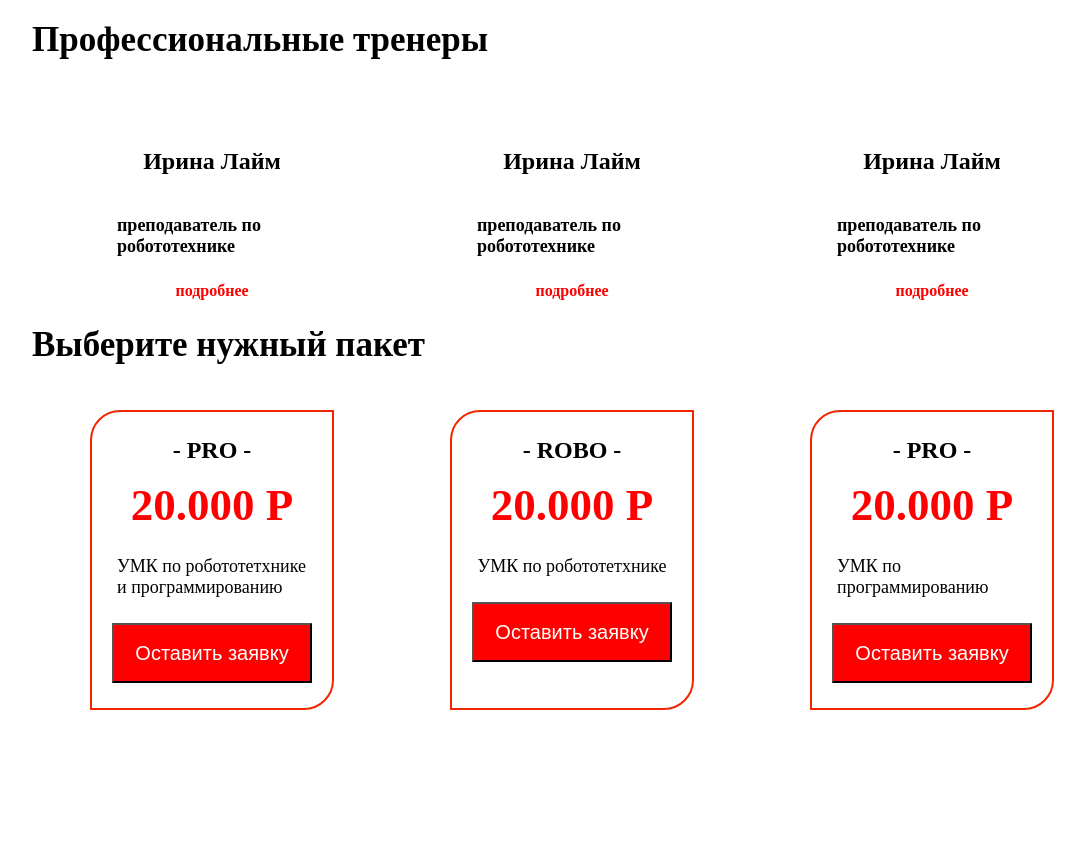
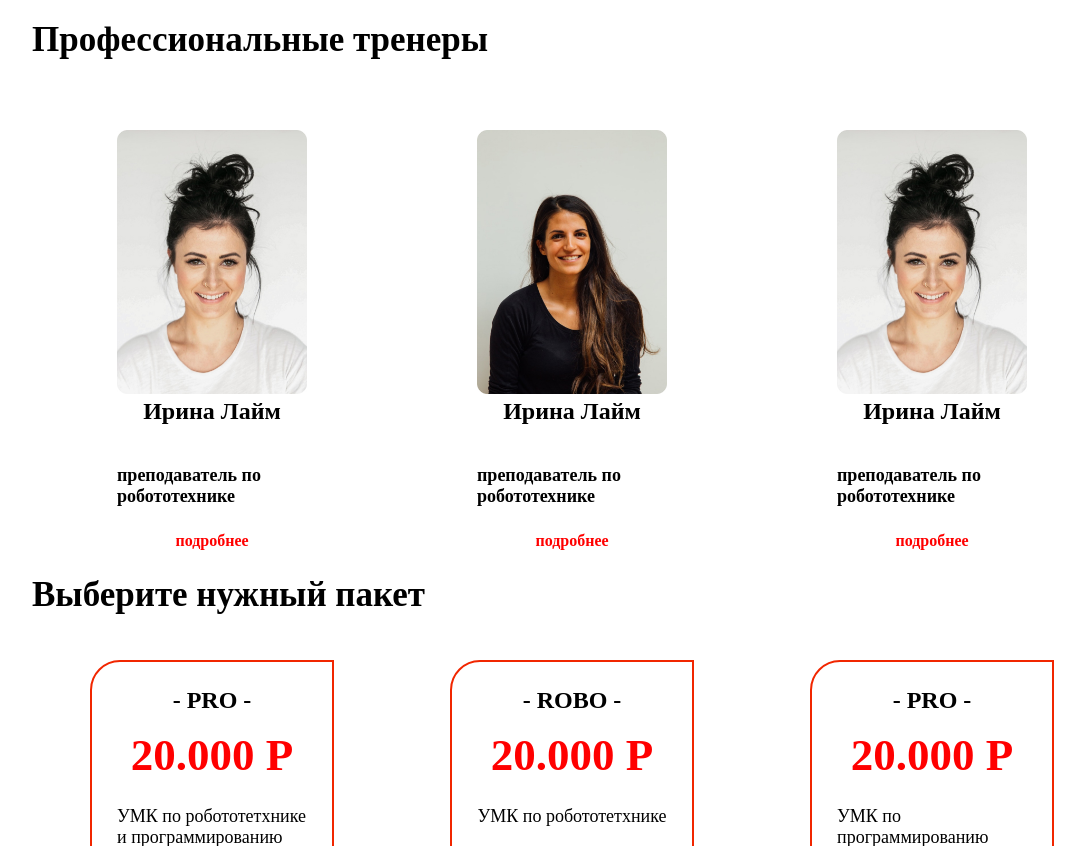
Before and after one commit to Vitaliy-Kuzmenko/robo-school, a plain HTML site: page index.html in a window 1280 px wide. Shown: the part 1900-2746 px from the top of the page, without its empty margins (68-1153 px from the left). Before the commit the page ends 2610 px from the top, so only its background shows below. Drawn offline with Linux system fonts and the light colour scheme; the site is published under a folder, as on GitHub Pages, so addresses that start at the root find nothing.

Commit message:
ROBO-SCHOLL ver 1.0 fix href img

```diff
--- a/index.html
+++ b/index.html
@@ -37,7 +37,7 @@
                     <button type="button" class="section-button">Записаться на курс</button>
                 </div>
                 <div class="firstScreenImg">
-                    <img src="/content/data-img/img-first-screen.png" alt="">
+                    <img src="./content/data-img/img-first-screen.png" alt="">
                 </div>
             </div>
         </section>
@@ -96,7 +96,7 @@
                 <div class="teachers-profile-conteiner">
                 <div class="section-block teachers-profile">
                     <div class="teachers-foto">
-                        <img src="/content/data-img/teachers-profile/unsplash_IF9TK5Uy-KI.jpg" alt="">
+                        <img src="./content/data-img/teachers-profile/unsplash_IF9TK5Uy-KI.jpg" alt="">
                     </div>
                     <h2 class="section-name-infoBlock">Ирина Лайм</h2>
                     <h4 class="section-text-info">преподаватель по робототехнике</h4>
@@ -104,7 +104,7 @@
                 </div>
                 <div class="section-block teachers-profile">
                     <div class="teachers-foto">
-                        <img src="/content/data-img/teachers-profile/unsplash_Zz5LQe-VSMY.jpg" alt="">
+                        <img src="./content/data-img/teachers-profile/unsplash_Zz5LQe-VSMY.jpg" alt="">
                     </div>
                      <h2 class="section-name-infoBlock">Ирина Лайм</h2>
                      <h4 class="section-text-info">преподаватель по робототехнике</h4>
@@ -112,7 +112,7 @@
                  </div>
                  <div class="section-block teachers-profile">
                     <div class="teachers-foto">
-                        <img src="/content/data-img/teachers-profile/unsplash_IF9TK5Uy-KI.jpg" alt="">
+                        <img src="./content/data-img/teachers-profile/unsplash_IF9TK5Uy-KI.jpg" alt="">
                     </div>
                      <h2 class="section-name-infoBlock">Ирина Лайм</h2>
                      <h4 class="section-text-info">преподаватель по робототехнике</h4>
```
